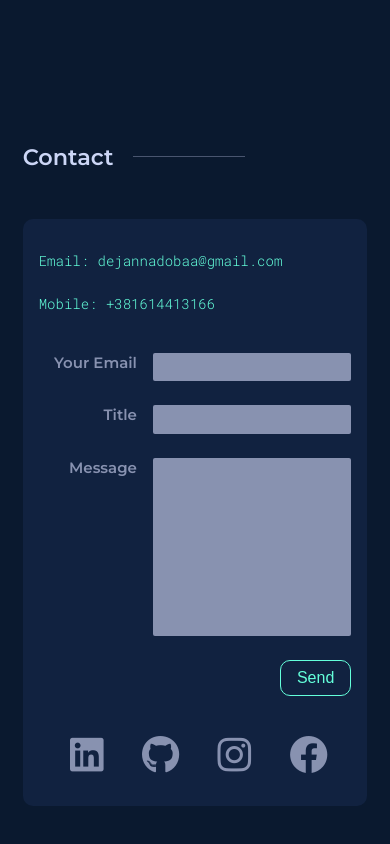
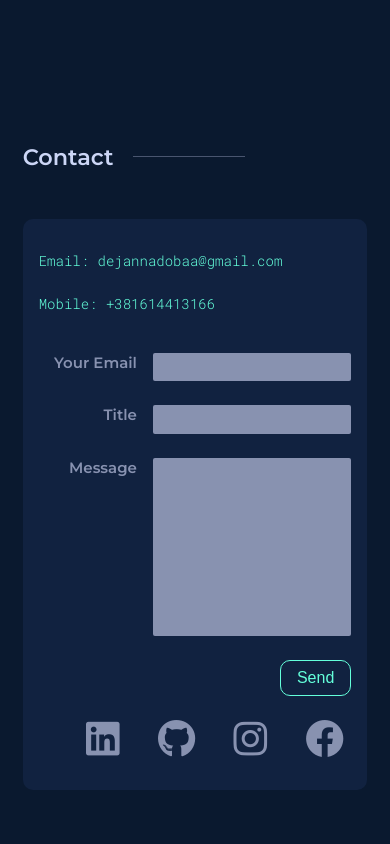
Before and after one commit to Nadoba95/Dejan-Nadoba-Portfolio, a React (Create React App) app: page / in a window 390 px wide. Shown: the part 3634-4478 px from the top of the page. Built offline with nearby package versions, Linux system fonts and the light colour scheme.

Commit message:
fixed contact links

```diff
--- a/src/components/Contact/Contact.css
+++ b/src/components/Contact/Contact.css
@@ -79,7 +79,7 @@
 
 .social-links-container {
   position: fixed;
-  bottom: 0px;
+  bottom: 0;
   left: -1rem;
   z-index: 10;
 }
@@ -97,7 +97,7 @@
   display: block;
   width: 1px;
   height: 100px;
-  margin: 0px auto;
+  margin: 0 auto;
   background-color: var(--primaryColor);
 }
 
@@ -119,6 +119,27 @@
   text-align: end;
 }
 
+@media (max-width: 1199px) {
+  .social-links-container {
+    position: relative;
+    left: 0;
+  }
+
+  .social-links {
+    flex-direction: row;
+    gap: 2.4rem;
+    justify-content: flex-end;
+  }
+
+  .social-links::after {
+    display: none;
+  }
+
+  .social-links i {
+    font-size: 2.4rem;
+  }
+}
+
 @media (max-width: 768px) {
   .contact {
     max-width: 90%;
@@ -134,28 +155,12 @@
     font-size: 14px;
   }
 
-  .form-control > label {
-    font-size: 15px;
-  }
-
-  .social-links-container {
-    position: relative;
-    bottom: none;
-    left: none;
-  }
-
   .social-links {
-    flex-direction: row;
-    gap: 2.4rem;
     justify-content: center;
   }
 
-  .social-links::after {
-    display: none;
-  }
-
-  .social-links i {
-    font-size: 2.4rem;
+  .form-control > label {
+    font-size: 15px;
   }
 
   .error-message,
--- a/src/components/Contact/Contact.jsx
+++ b/src/components/Contact/Contact.jsx
@@ -10,8 +10,9 @@ const isNotEmpty = (value) => value.trim() !== "";
 
 function Contact() {
   const [messageSuccessfullySent, setMessageSuccessfullySent] = useState(false);
+  const transition = { type: "spring", duration: 1, delay: 0.5 };
 
-  const tablet = window.innerWidth <= 768;
+  const desktop = window.innerWidth >= 1200;
 
   const {
     value: enteredEmail,
@@ -44,8 +45,6 @@ function Contact() {
     reset: resetMessageInput,
     valueRef: messageRef,
   } = useInput(isNotEmpty);
-
-  const transition = { type: "spring", duration: 1, delay: 0.5 };
 
   function submitHandler(e) {
     e.preventDefault();
@@ -107,31 +106,6 @@ function Contact() {
         <div className="contact__info">
           <div>Email: dejannadobaa@gmail.com</div>
           <div>Mobile: +381614413166</div>
-          {!tablet && (
-            <motion.div
-              initial={{ x: 0, opacity: 0 }}
-              animate={{ x: 0, opacity: 1 }}
-              transition={transition}
-              className="social-links-container"
-            >
-              <ul className="social-links">
-                {linksData.map((data, i) => {
-                  return (
-                    <li key={i}>
-                      <a
-                        href={data.link}
-                        title={data.name}
-                        target="_blank"
-                        rel="noopener noreferrer"
-                      >
-                        {data.icon}
-                      </a>
-                    </li>
-                  );
-                })}
-              </ul>
-            </motion.div>
-          )}
         </div>
         <form onSubmit={submitHandler} action={email} method="post">
           <div className="form-control">
@@ -189,9 +163,31 @@ function Contact() {
           <button className="form-btn" type="submit">
             Send
           </button>
-        </form>
-
-        {tablet && (
+          {desktop ? (
+            <motion.div
+              initial={{ x: 0, opacity: 0 }}
+              animate={{ x: 0, opacity: 1 }}
+              transition={transition}
+              className="social-links-container"
+            >
+              <ul className="social-links">
+                {linksData.map((data, i) => {
+                  return (
+                    <li key={i}>
+                      <a
+                        href={data.link}
+                        title={data.name}
+                        target="_blank"
+                        rel="noopener noreferrer"
+                      >
+                        {data.icon}
+                      </a>
+                    </li>
+                  );
+                })}
+              </ul>
+            </motion.div>
+          ) : (
             <div className="social-links-container">
               <ul className="social-links">
                 {linksData.map((data, i) => {
@@ -211,6 +207,7 @@ function Contact() {
               </ul>
             </div>
           )}
+        </form>
       </div>
     </div>
   );
--- a/src/components/Navigation/Navigation.jsx
+++ b/src/components/Navigation/Navigation.jsx
@@ -31,7 +31,7 @@ function Navigation({ aboutInView }) {
 
   const resumeLink = (
     <a
-      className="resume-link "
+      className="resume-link"
       href={CV}
       download="Dejan Nadoba CV"
       onClick={closeNavbar}
```
Also changed, not shown: 2 other files (tests, documents, lock files or other folders). Lines whose indentation alone changed are shown as unchanged.
